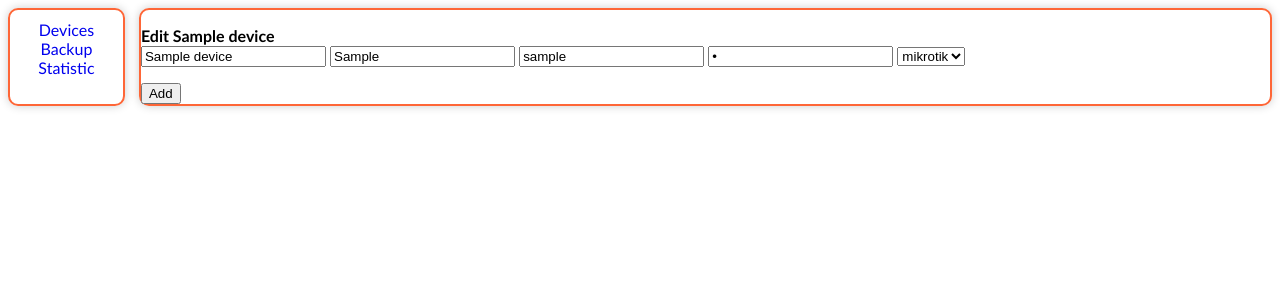
After one commit to Egor-oop/Router-Move, a Flask app: page /devices/1 in a window 1280 px wide. The commit adds this page. Shown: the top 300 px of the page. Run offline with Flask 3, Linux system fonts and the light colour scheme; tables that the repository leaves empty hold one stand-in row (values such as "Sample post").

Commit message:
Devices crud

```diff
--- a/router_move/app.py
+++ b/router_move/app.py
@@ -1,69 +1,101 @@
 from flask import Flask, render_template, request, redirect
-import pymysql.cursors
-import libapi
-import ftplib
+from flask_sqlalchemy import SQLAlchemy
 import os
 from crontab import CronTab
 
-connection = pymysql.connect(host='192.168.168.5',
-                             user='admin',
-                             password='parallaxtal',
-                             database='RouterMove',
-                             cursorclass=pymysql.cursors.DictCursor)
+# connection = pymysql.connect(host='192.168.168.5',
+#                              user='admin',
+#                              password='parallaxtal',
+#                              database='RouterMove',
+#                              cursorclass=pymysql.cursors.DictCursor)
+
+basedir = os.path.abspath(os.path.dirname(__file__))
 
 app = Flask(__name__)
+app.config['SQLALCHEMY_DATABASE_URI'] = 'sqlite:///' + os.path.join(basedir, 'database.db')
+app.config['SQLALCHEMY_TRACK_MODIFICATIONS'] = False
+
+db = SQLAlchemy(app)
+
+
+class Device(db.Model):
+    id = db.Column(db.Integer, primary_key=True)
+    ip = db.Column(db.String(25), nullable=False)
+    name = db.Column(db.String(40), nullable=False)
+    user_name = db.Column(db.String(40), nullable=False)
+    user_password = db.Column(db.String(50), nullable=False)
+    device_type = db.Column(db.String(30), nullable=False)
+
+    def __init__(self, ip, name, user_name, user_password, device_type):
+        self.ip = ip
+        self.name = name
+        self.user_name = user_name
+        self.user_password = user_password
+        self.device_type = device_type
+
+    def __repr__(self):
+        return f'<Device {self.ip}>'
+
 
 @app.route('/', methods=['POST', 'GET'])
 @app.route('/devices', methods=['POST', 'GET'])
 def index():
-    with connection.cursor() as cur:
-        cur.execute('''SELECT * FROM devices''')
-        results = cur.fetchall()
-        devices = []
-        for result in results:
-            devices.append(result)
-
-        if request.method == 'POST':
-            sql = ("DELETE FROM devices WHERE name = %s")
-            cur.execute(sql, (request.form.get('name')))
-
+    devices = []
+    devices_db = Device.query.all()
+    for device in devices_db:
+        devices.append(device)
     context = {'devices': devices}
-    connection.commit()
     return render_template('devices.html', **context)
 
-@app.route('/authorization', methods=['POST', 'GET'])
-def authorization():
-    if request.method == 'POST':
-        with connection.cursor() as cur:
-            login = cur.execute("SELECT name FROM users;")
-            passwd = cur.execute("SELECT passwd FROM users;")
-
-            if request.form.get('login') == login:
-                if request.form.get('passwd') == passwd:
-                    redirect('/devices')
-    return render_template('authorization.html')
 
 @app.route('/devices/newdevice', methods=['POST', 'GET'])
 def new_device():
     if request.method == 'POST':
-        with connection.cursor() as cur:
-            sql = ("INSERT INTO devices (name, ip, user_name, users_passwd, device_type) VALUES (%s, %s, %s, %s, %s)")
-            cur.execute(sql, (request.form.get('name'), request.form.get('ip'), request.form.get('user'), request.form.get('passwd'), request.form.get('device-type')))
+        device = Device(ip=request.form['ip'], name=request.form['name'], user_name=request.form['user'],
+                        user_password=request.form['passwd'], device_type=request.form['device-type'])
+        db.session.add(device)
+        db.session.commit()
     return render_template('newdevice.html')
+
+
+@app.route('/devices/<int:id_>', methods=['POST', 'GET'])
+def retrieve_device(id_):
+    device = Device.query.get(id_)
+    if request.method == 'POST':
+        d = Device.query.filter_by(id=id_).update(dict(
+            name=request.form['name'],
+            ip=request.form['ip'],
+            user_name=request.form['user'],
+            user_password=request.form['passwd']
+        ))
+        db.session.commit()
+    context = {'device': device}
+    return render_template('device.html', **context)
+
+
+@app.route('/devices/<int:id_>/delete', methods=['DELETE', 'GET'])
+def delete_device(id_):
+    device = Device.query.filter_by(id=id_).delete()
+    if not device:
+        return redirect('/')
+    db.session.commit()
+    return redirect('/')
+
 
 @app.route('/backup', methods=['POST', 'GET'])
 def backups():
-    with connection.cursor() as cur:
-        cur.execute('''SELECT * FROM devices''')
-        results = cur.fetchall()
-        devices = []
-        for result in results:
-            devices.append(result)
-
-    if request.method == 'POST':
-        os.system('/usr/bin/python3 /home/python/router_move/backup.py')
+    # with connection.cursor() as cur:
+    #     cur.execute('''SELECT * FROM devices''')
+    #     results = cur.fetchall()
+    #     devices = []
+    #     for result in results:
+    #         devices.append(result)
+    #
+    # if request.method == 'POST':
+    #     os.system('/usr/bin/python3 /home/python/router_move/backup.py')
 
     return render_template('backup.html')
+
 
 @app.route('/backup/settings', methods=['POST', 'GET'])
 def backupsettings():
@@ -95,18 +127,33 @@ def backupsettings():
 
     return render_template('backupsettings.html')
 
+
 @app.route('/statistic')
 def statistic():
-    with connection.cursor() as cur:
-        cur.execute('''SELECT * FROM statistic''')
-        results = cur.fetchall()
-        statistic_list = []
-        for result in results:
-            statistic_list.append(result)
+    # with connection.cursor() as cur:
+    #     cur.execute('''SELECT * FROM statistic''')
+    #     results = cur.fetchall()
+    #     statistic_list = []
+    #     for result in results:
+    #         statistic_list.append(result)
+    #
+    # context = {'destatistic': statistic_list}
+    # connection.commit()
+    return render_template('statistic.html')
 
-    context = {'destatistic': statistic_list}
-    connection.commit()
-    return render_template('statistic.html', **context)
+
+@app.route('/authorization', methods=['POST', 'GET'])
+def authorization():
+    # if request.method == 'POST':
+    #     with connection.cursor() as cur:d
+    #         login = cur.execute("SELECT name FROM users;")
+    #         passwd = cur.execute("SELECT passwd FROM users;")
+    #
+    #         if request.form.get('login') == login:
+    #             if request.form.get('passwd') == passwd:
+    #                 redirect('/devices')
+    return render_template('authorization.html')
+
 
 if __name__ == '__main__':
-    app.run('192.168.168.5')
+    app.run('localhost')
--- a/router_move/backup.py
+++ b/router_move/backup.py
@@ -1,4 +1,5 @@
 import os
+
 try:
     os.system('/usr/bin/python3 /home/python/router_move/backup_mikrotik.py')
 except soket.gaierror:
--- a/router_move/templates/base.html
+++ b/router_move/templates/base.html
@@ -8,8 +8,20 @@
     <title>{% block title %}{% endblock %}</title>
 </head>
 <body>
-    {% block content %}
+<div class="content">
+    <div class="tree">
+        <div class="tree-text">
+            <a href="/devices">Devices</a></button><br>
+            <a href="/backup">Backup</a></button><br>
+            <a href="/statistic">Statistic</a></button>
+        </div>
+    </div>
+    <div class="main">
 
-    {% endblock %}
+        {% block content %}
+
+        {% endblock %}
+    </div>
+</div>
 </body>
 </html>
--- /dev/null
+++ b/router_move/templates/device.html
@@ -0,0 +1,24 @@
+{% extends 'base.html' %}
+
+{% block title %}Devices{% endblock %}
+
+{% block content %}
+<form name="editdeviceform" method="POST">
+    <div>
+        <p><b>Edit {{ device.name }}</b><br>
+            <input type="text" placeholder="name" name="name" value="{{ device.name }}">
+            <input type="text" placeholder="ip" name="ip" value="{{ device.ip }}">
+            <input type="text" placeholder="user" name="user" value="{{ device.user_name }}">
+            <input type="password" placeholder="password" name="passwd" value="{{ device.user_password }}">
+            <select name="device-type">
+                <option value="mikrotik" {% if device.device_type == 'mikrotik' %}selected{% endif %}>mikrotik</option>
+                <option value="cisco" {% if device.device_type == 'cisco' %}selected{% endif %}>cisco</option>
+                <option value="eltex" {% if device.device_type == 'eltex' %}selected{% endif %}>eltex</option>
+            </select>
+        </p>
+    </div>
+    <div class="content">
+        <input type="submit" value="Add">
+    </div>
+</form>
+{% endblock %}
--- a/router_move/templates/newdevice.html
+++ b/router_move/templates/newdevice.html
@@ -3,8 +3,6 @@
 {% block title %}Add device{% endblock %}
 
 {% block content %}
-    <div class="content">
-        <div class="main">
 <button><a href="/devices">back</a></button>
 <form name="newdeviceform" method="post">
     <div>
@@ -24,6 +22,4 @@
         <input type="submit" value="Add">
     </div>
 </form>
-        </div>
-    </div>
 {% endblock %}
```
Also changed, not shown: router_move/backup_cisco.py (+7 -7 lines), router_move/backup_eltex.py (+7 -8 lines), router_move/backup_mikrotik.py (+15 -16 lines), router_move/requirements.txt (added, +12 -0 lines), router_move/templates/backup.html (+0 -11 lines), router_move/templates/devices.html (+14 -22 lines), 1 other file. Lines whose indentation alone changed are shown as unchanged.
